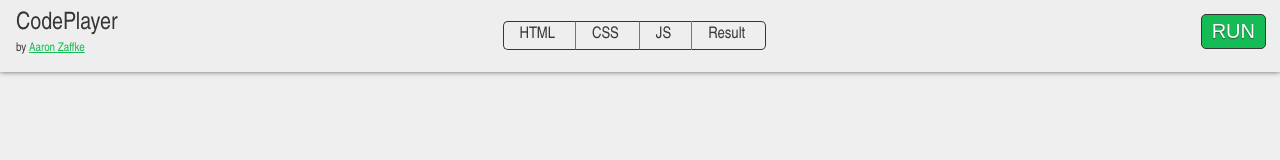
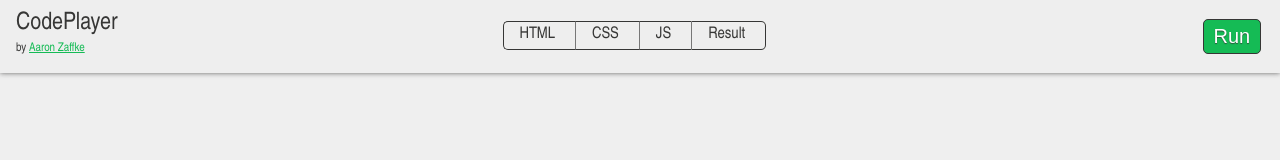
Before and after one commit to zaffkea/CodePlayer, a website: page index.html in a window 1280 px wide. Drawn offline with Linux system fonts and the light colour scheme.

Commit message:
run button styling

```diff
--- a/index.html
+++ b/index.html
@@ -11,15 +11,13 @@
     <div id="wrapper">
       <header id="header">
         <h1 id="logo">CodePlayer<small>by <a href="https://twitter.com/zaffkea">Aaron Zaffke</a></small></h1>
-        <button id="runButt">RUN</button>
-        <!--<div id="btnContainer">-->
+        <button id="runButt">Run</button>
         <ul>
           <li>HTML</li>
           <li>CSS</li>
           <li>JS</li>
           <li>Result</li>
         </ul>
-        <!-- </div> -->
       </header>
     </div>
     <footer>
--- a/scss/_header.scss
+++ b/scss/_header.scss
@@ -20,7 +20,7 @@
     font-size: 1.25rem;
     text-shadow: 0 1px 1px rgba($darkGray,0.75);
     padding: 0.3rem 0.6rem;
-    margin: 0.9rem;
+    margin: 1.2rem;
     cursor: pointer;
     transition: background 0.5s;
     outline:none;
```
Also changed, not shown: css/code-player.css, 1 other file. Lines whose indentation alone changed are shown as unchanged.
